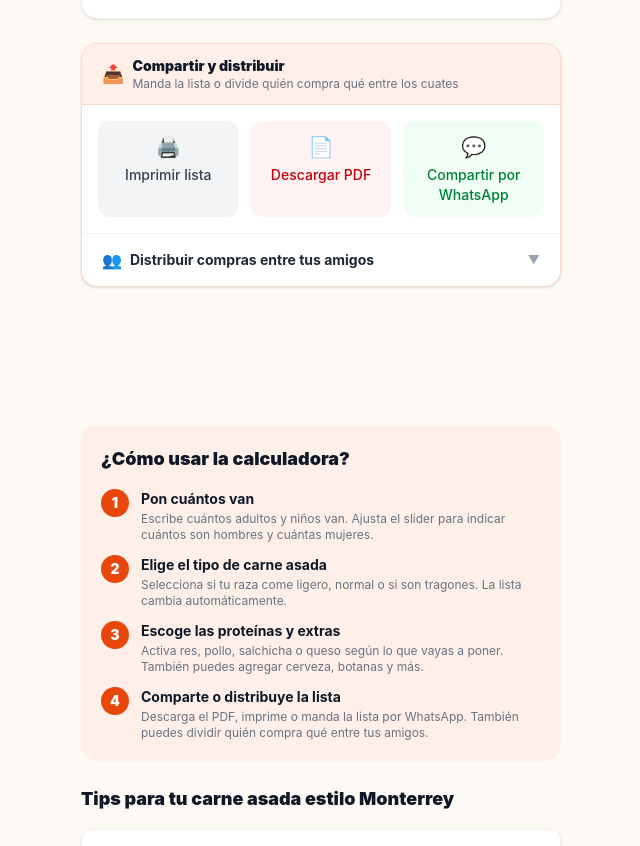
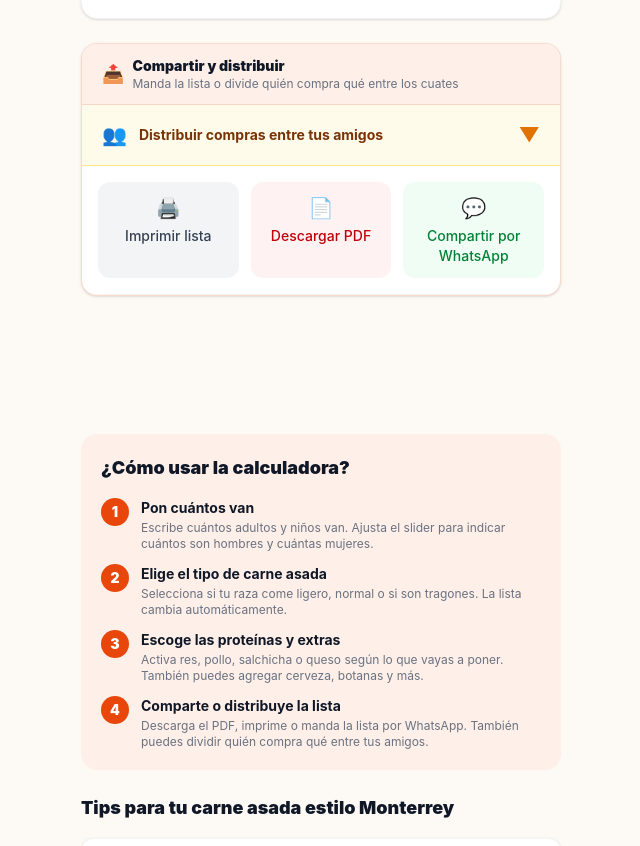
Before and after one commit to jndggonzalez1/calcuasada, a Next.js app: page / in a window 1280 px wide. Shown: the part 2267-3113 px from the top of the page, without its empty margins (319-959 px from the left). Built offline with nearby package versions, Linux system fonts and the light colour scheme.

Commit message:
Distribuidor: sube arriba de botones, fondo ámbar, flecha más notoria

```diff
--- a/app/components/Calculadora.tsx
+++ b/app/components/Calculadora.tsx
@@ -627,6 +627,18 @@
               </div>
             </div>
 
+            {/* Distribuidor colapsable */}
+            <button
+              onClick={() => setDistribuidorOpen(prev => !prev)}
+              className="w-full flex items-center gap-3 px-5 py-4 text-left bg-amber-50 hover:bg-amber-100 border-b border-amber-200 transition-colors"
+            >
+              <span className="text-xl">👥</span>
+              <span className="flex-1 font-bold text-amber-900 text-sm">
+                Distribuir compras entre tus amigos
+              </span>
+              <span className="text-amber-600 text-xl font-black leading-none">{distribuidorOpen ? "▲" : "▼"}</span>
+            </button>
+
             {/* Botones de acción */}
             <div className="grid grid-cols-3 gap-3 p-4 border-b border-gray-100">
               <button
@@ -654,18 +666,6 @@
                 Compartir por WhatsApp
               </button>
             </div>
-
-            {/* Distribuidor colapsable */}
-            <button
-              onClick={() => setDistribuidorOpen(prev => !prev)}
-              className="w-full flex items-center gap-2 px-5 py-3.5 text-left hover:bg-gray-50 transition-colors"
-            >
-              <span className="text-base">👥</span>
-              <span className="flex-1 font-bold text-gray-800 text-sm">
-                Distribuir compras entre tus amigos
-              </span>
-              <span className="text-gray-400 text-xs">{distribuidorOpen ? "▲" : "▼"}</span>
-            </button>
 
             {distribuidorOpen && (
               <div className="px-5 pb-5 space-y-4 border-t border-gray-100">
```
